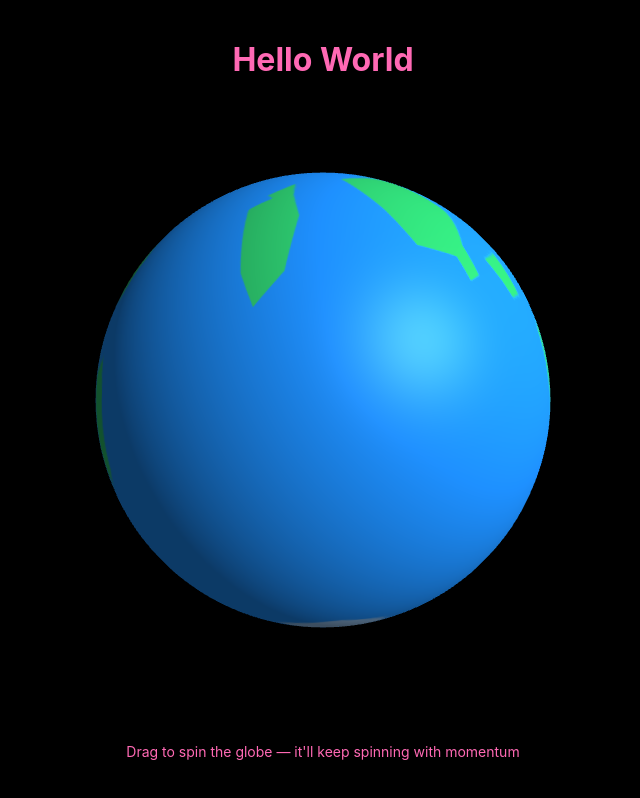
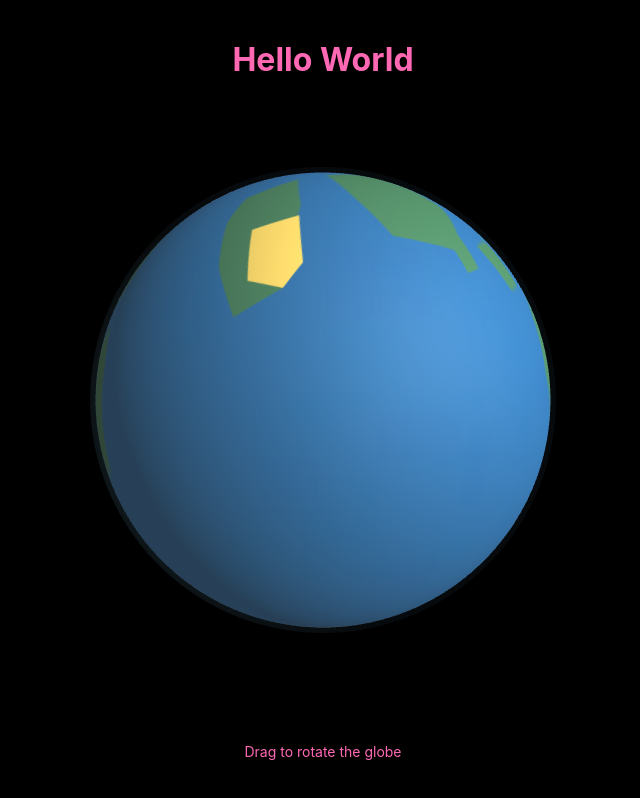
Before and after one commit to santai-artifacts/jeremy-saputo-globe-trotter-383, a plain HTML site: page index.html in a window 1280 px wide. Shown: the whole page, without its empty margins (317-957 px from the left). Drawn offline with nearby package versions, Linux system fonts and the light colour scheme; animation ran at ten frames a second.

Commit message:
Agent changes (background)

```diff
--- a/index.html
+++ b/index.html
@@ -59,7 +59,7 @@
     <h1>Hello World</h1>
     <canvas id="canvas"></canvas>
     <div class="controls">
-        <p>Drag to spin the globe — it'll keep spinning with momentum</p>
+        <p>Drag to rotate the globe</p>
     </div>
 
     <script src="https://cdnjs.cloudflare.com/ajax/libs/three.js/r128/three.min.js"></script>
@@ -91,20 +91,34 @@
         renderer.setClearColor(0x000000);
         camera.position.z = 2.5;
 
-        // Create canvas texture for Earth
+        // Create canvas texture for Earth with realistic colors
         const textureCanvas = document.createElement('canvas');
         textureCanvas.width = 2048;
         textureCanvas.height = 1024;
         const ctx = textureCanvas.getContext('2d');
 
-        // Draw ocean
-        ctx.fillStyle = '#1e90ff';
+        // Ocean base
+        ctx.fillStyle = '#1a4d7a';
         ctx.fillRect(0, 0, textureCanvas.width, textureCanvas.height);
 
-        // Draw continents
-        ctx.fillStyle = '#2ecc71';
+        // Add ocean depth variation
+        for (let i = 0; i < 500; i++) {
+            ctx.fillStyle = `rgba(26, 77, 122, ${Math.random() * 0.15})`;
+            ctx.fillRect(
+                Math.random() * textureCanvas.width,
+                Math.random() * textureCanvas.height,
+                Math.random() * 100,
+                Math.random() * 100
+            );
+        }
 
-        // Helper to draw continent
+        // Land colors
+        const landColor = '#2d5a3d';
+        const desertColor = '#c4a747';
+
+        ctx.fillStyle = landColor;
+
+        // Helper to draw continent with better shapes
         function drawContinent(startX, startY, points) {
             ctx.beginPath();
             ctx.moveTo(startX + points[0][0], startY + points[0][1]);
@@ -116,51 +130,76 @@
         }
 
         // North America
-        drawContinent(100, 300, [[0, 0], [40, -30], [80, -20], [100, 20], [80, 80], [40, 70], [20, 50]]);
-        drawContinent(120, 250, [[0, 0], [30, -20], [35, 20], [20, 30]]);
+        drawContinent(80, 280, [[0, 0], [50, -40], [100, -30], [120, 30], [100, 100], [40, 90], [10, 60]]);
 
         // South America
-        drawContinent(150, 480, [[0, 0], [40, -20], [50, 20], [45, 120], [20, 140], [0, 100]]);
+        drawContinent(140, 450, [[0, 0], [50, -30], [65, 20], [55, 150], [15, 160], [-5, 100]]);
 
         // Europe/Africa
-        drawContinent(400, 280, [[0, 0], [60, -40], [80, 20], [70, 100], [40, 140], [20, 100], [10, 50]]);
-        drawContinent(420, 250, [[0, 0], [40, -30], [45, 10], [35, 30]]);
+        drawContinent(380, 250, [[0, 0], [80, -50], [100, 30], [90, 150], [40, 180], [10, 120], [-5, 50]]);
+
+        // Sahara Desert
+        ctx.fillStyle = desertColor;
+        drawContinent(420, 320, [[0, 0], [60, -20], [70, 50], [50, 80], [10, 70]]);
+        ctx.fillStyle = landColor;
 
         // Asia
-        drawContinent(550, 200, [[0, 0], [150, -50], [200, 50], [150, 150], [80, 140], [50, 80]]);
+        drawContinent(520, 180, [[0, 0], [180, -60], [230, 60], [180, 160], [80, 150], [40, 80]]);
 
         // India
-        drawContinent(680, 320, [[0, 0], [30, -10], [35, 50], [15, 60]]);
+        ctx.fillStyle = landColor;
+        drawContinent(680, 300, [[0, 0], [35, -15], [40, 60], [15, 70]]);
 
         // Southeast Asia
-        drawContinent(750, 340, [[0, 0], [50, -20], [60, 40], [30, 50]]);
+        drawContinent(750, 320, [[0, 0], [60, -25], [75, 45], [35, 60]]);
 
         // Australia
-        drawContinent(850, 420, [[0, 0], [60, -40], [75, 20], [70, 100], [40, 110], [10, 70]]);
-        drawContinent(920, 380, [[0, 0], [15, -15], [18, 30], [10, 40]]);
+        drawContinent(840, 400, [[0, 0], [70, -50], [90, 20], [85, 120], [40, 130], [0, 80]]);
 
-        // Back side (Pacific/Asia eastern)
-        drawContinent(1400, 280, [[0, 0], [40, -30], [50, 20], [40, 50]]);
-        drawContinent(1550, 240, [[0, 0], [80, -40], [100, 40], [70, 100]]);
+        // Back side - East Asia
+        drawContinent(1350, 260, [[0, 0], [50, -35], [65, 25], [50, 65]]);
+        drawContinent(1500, 200, [[0, 0], [100, -50], [130, 50], [85, 120]]);
 
-        // Antarctica hint
+        // Greenland hint
+        ctx.fillStyle = '#b8d4e8';
+        drawContinent(200, 180, [[0, 0], [40, -30], [45, 20], [20, 35]]);
+
+        // Antarctica
         ctx.fillStyle = '#e8e8e8';
-        ctx.globalAlpha = 0.6;
-        drawContinent(400, 850, [[0, 0], [150, -30], [250, -20], [300, 30], [200, 80], [50, 70]]);
+        ctx.globalAlpha = 0.7;
+        drawContinent(350, 900, [[0, 0], [200, -20], [300, 0], [350, 30], [200, 80], [0, 70]]);
         ctx.globalAlpha = 1;
 
         const texture = new THREE.CanvasTexture(textureCanvas);
-        const geometry = new THREE.SphereGeometry(1, 64, 64);
-        const material = new THREE.MeshPhongMaterial({ map: texture });
+        const geometry = new THREE.SphereGeometry(1, 128, 128);
+        const material = new THREE.MeshPhongMaterial({
+            map: texture,
+            shininess: 8,
+            emissive: 0x1a1a1a
+        });
         const globe = new THREE.Mesh(geometry, material);
+        globe.castShadow = true;
+        globe.receiveShadow = true;
         scene.add(globe);
 
-        // Lighting
-        const light1 = new THREE.DirectionalLight(0xffffff, 0.8);
-        light1.position.set(5, 3, 5);
+        // Add subtle atmosphere effect
+        const atmosphereGeometry = new THREE.SphereGeometry(1.02, 128, 128);
+        const atmosphereMaterial = new THREE.MeshPhongMaterial({
+            color: 0x87ceeb,
+            transparent: true,
+            opacity: 0.1,
+            side: THREE.BackSide
+        });
+        const atmosphere = new THREE.Mesh(atmosphereGeometry, atmosphereMaterial);
+        scene.add(atmosphere);
+
+        // Lighting - more realistic
+        const light1 = new THREE.DirectionalLight(0xffffff, 1.0);
+        light1.position.set(8, 4, 8);
+        light1.castShadow = true;
         scene.add(light1);
 
-        const light2 = new THREE.AmbientLight(0xffffff, 0.4);
+        const light2 = new THREE.AmbientLight(0xffffff, 0.5);
         scene.add(light2);
 
         // Interaction with momentum
@@ -171,8 +210,8 @@
         let rotationY = 0;
         let velocityX = 0;
         let velocityY = 0;
-        const friction = 0.96; // Higher = slower deceleration
-        const maxVelocity = 0.5;
+        const friction = 0.98; // Higher = slower deceleration
+        const maxVelocity = 1.2;
 
         canvas.addEventListener('mousedown', (e) => {
             isDragging = true;
```
